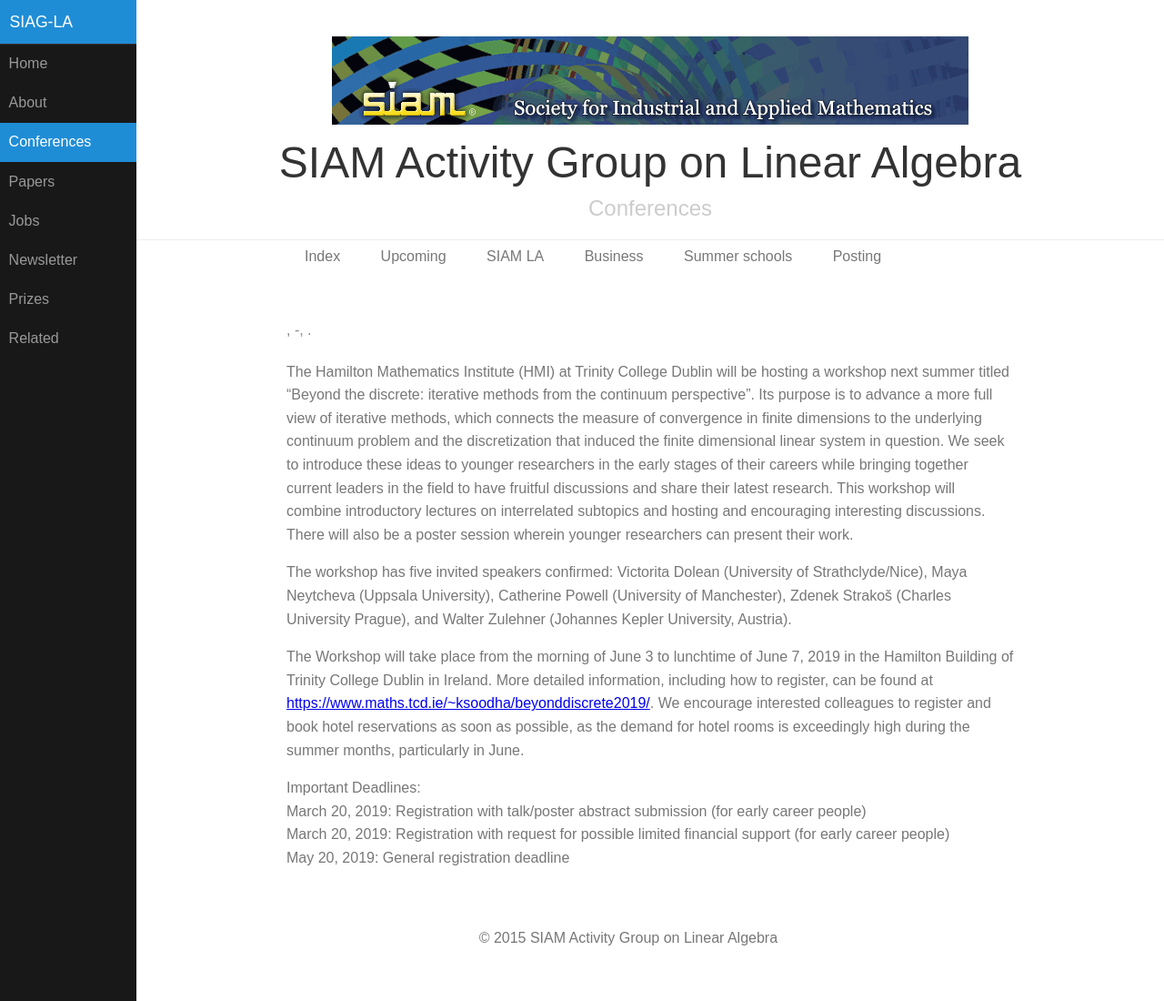
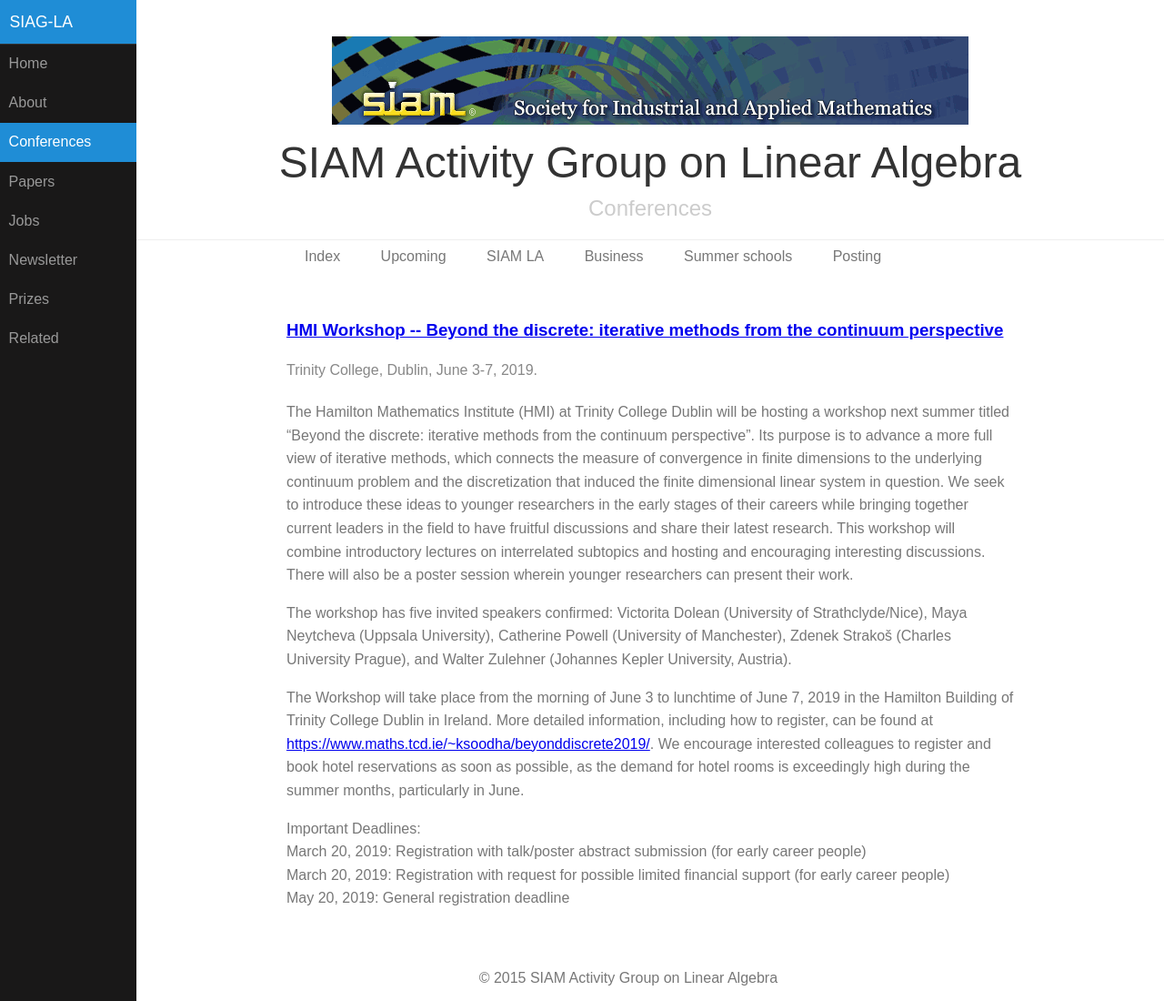
Before and after one commit to dbindel/siagla, a Jekyll site: the page built from _meetings/2019-06-03-hmi.md, in a window 1280 px wide and 1100 px high. Shown: the whole window at 91% size. Built offline with Jekyll 4.4.1, drawn with Linux system fonts in a browser that asks for light colours.

Commit message:
Modified meeting

```diff
--- a/_meetings/2019-06-03-hmi.md
+++ b/_meetings/2019-06-03-hmi.md
@@ -1,5 +1,5 @@
 ---
-title: HMI Workshop: Beyond the discrete: iterative methods from the continuum perspective
+title: "HMI Workshop -- Beyond the discrete: iterative methods from the continuum perspective"
 page: https://www.maths.tcd.ie/~ksoodha/beyonddiscrete2019/
 start_date: 2019-06-03 12:00:00
 end_date: 2019-06-07 12:00:00
```
